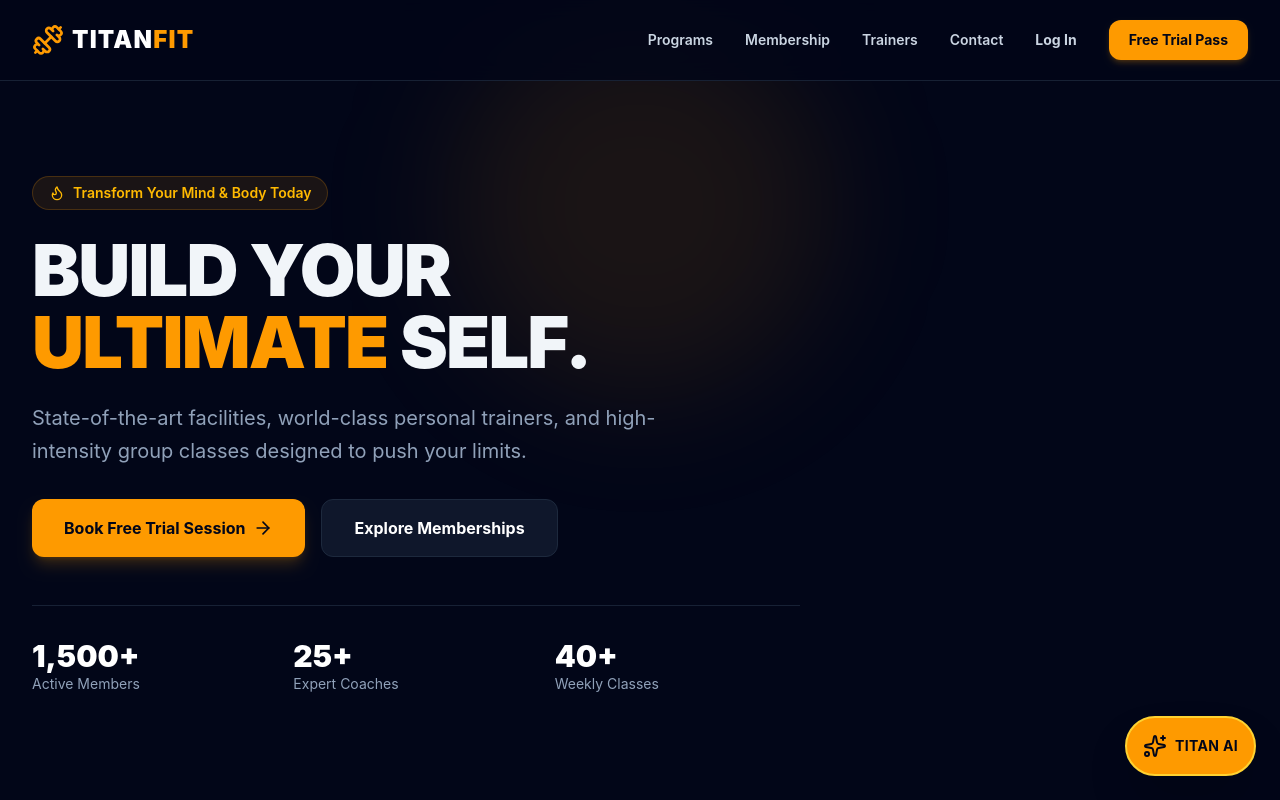
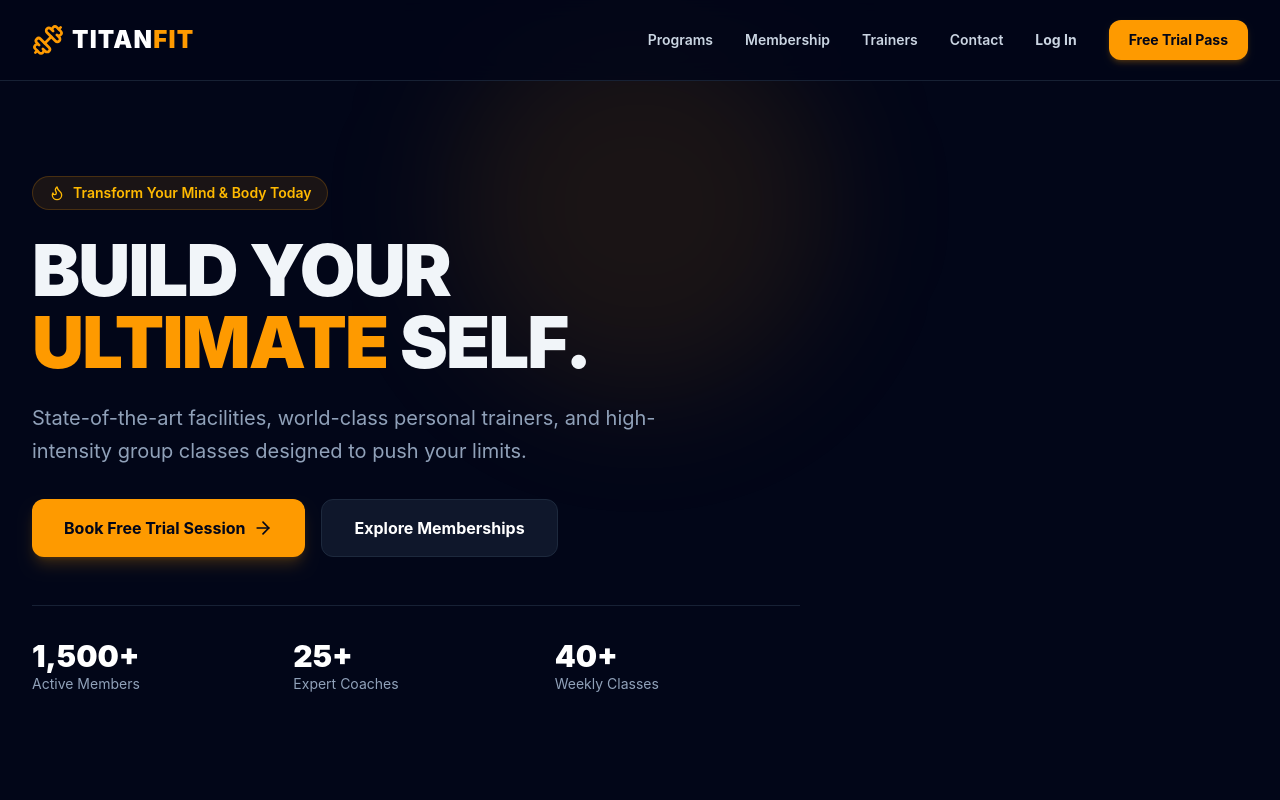
Before and after one commit to shivam1234tiwari/titanfit-gym, a React (Vite) app in the folder client/: page / in a window 1280 px wide. Shown: the top 800 px of the page. Built offline with nearby package versions, Linux system fonts and the light colour scheme.

Commit message:
Fix import build error

```diff
--- a/client/src/App.jsx
+++ b/client/src/App.jsx
@@ -11,7 +11,7 @@ import FreeTrialModal from './components/FreeTrialModal';
 import AdminDashboard from './components/AdminDashboard';
 import AuthModal from './components/AuthModal';
 import UserProfile from './components/UserProfile';
-import AIChatbot from './components/AIChatbot';
+// import AIChatbot from './components/AIChatbot';
 import { ShieldAlert, Lock, X } from 'lucide-react';
 
 const GOOGLE_CLIENT_ID = "YOUR_GOOGLE_CLIENT_ID_HERE.apps.googleusercontent.com";
@@ -118,7 +118,7 @@ export default function App() {
           </button>
         </footer>
 
-        <AIChatbot />
+        {/* <AIChatbot /> */}
 
         <FreeTrialModal
           isOpen={isModalOpen}
```
